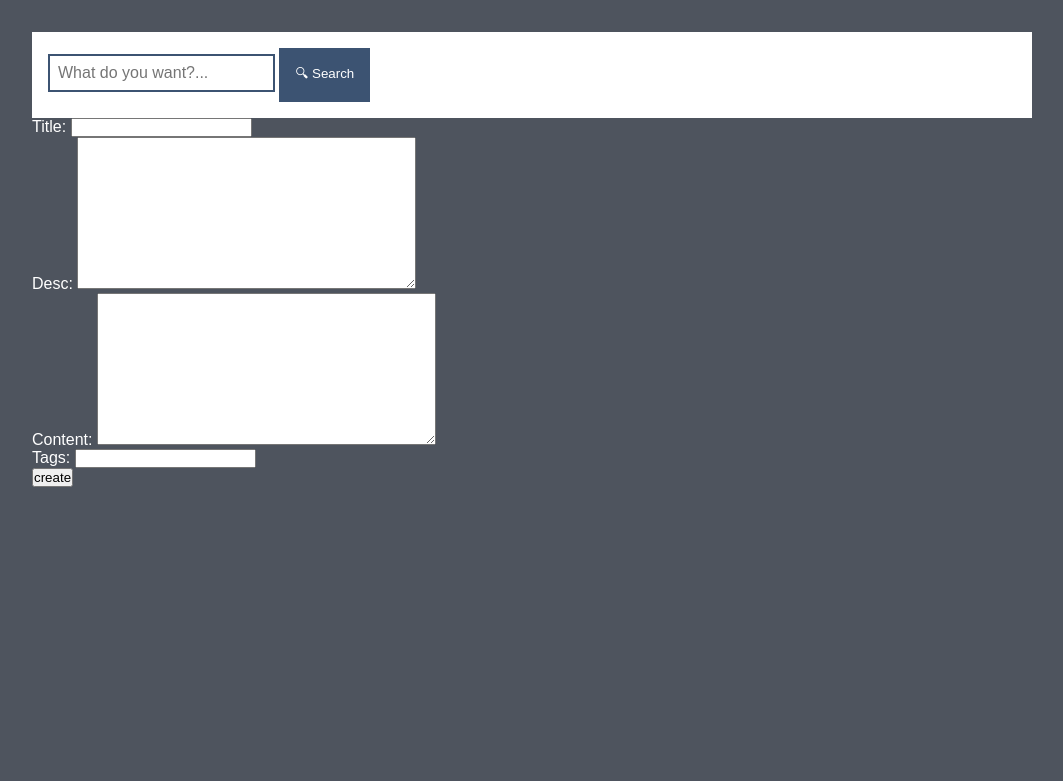
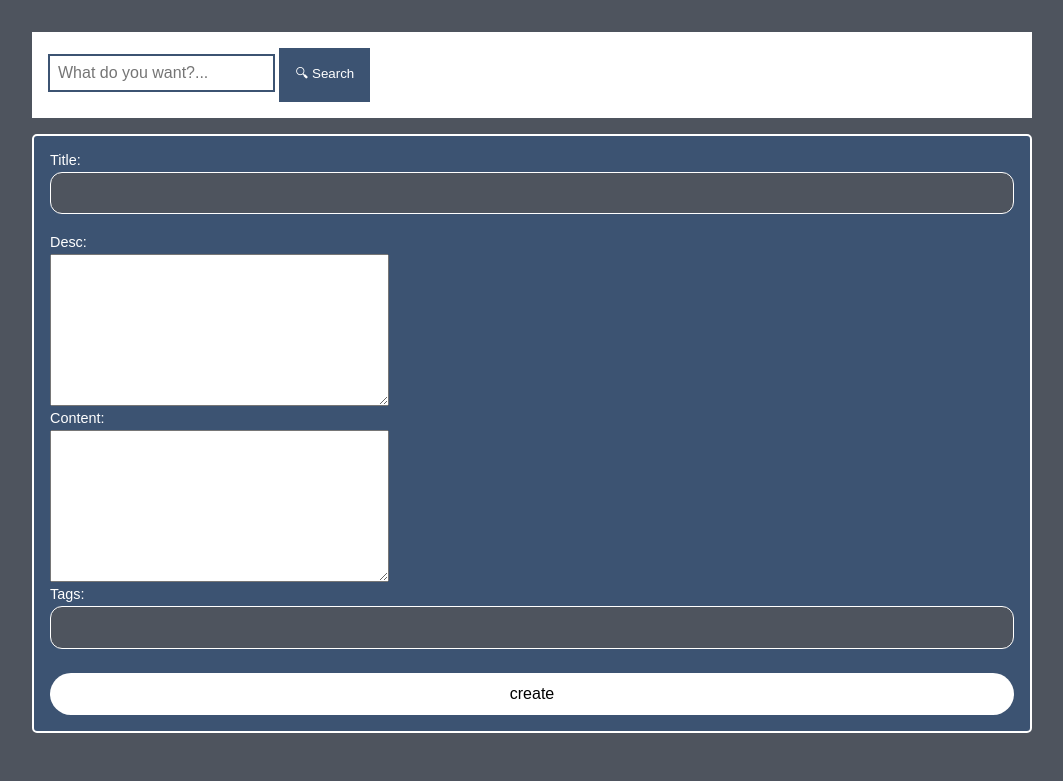
Before and after one commit to araxabd/academic-notes-organizer, a Django app: a page that uses project/templates/notes/note_create.html in a window 1280 px wide. Shown: the part 67-848 px from the top of the page, without its empty margins (108-1171 px from the left). Before the commit the page ends 554 px from the top, so only its background shows below. Run offline with Django 5.2, Linux system fonts and the light colour scheme; a user stored in the database is signed in; tables that the repository leaves empty hold one stand-in row (values such as "Sample post").

Commit message:
better create forms styles and change the login-form class to common-form

```diff
--- a/project/static/styles.css
+++ b/project/static/styles.css
@@ -144,7 +144,7 @@ body {
       margin-bottom: 1.8rem;
 }
 
-.login-form label {
+.common-form label {
       display: block;
       font-size: 0.9rem;
       font-weight: 500;
@@ -152,7 +152,7 @@ body {
       margin-bottom: 0.25rem;
 }
 
-.login-form input {
+.common-form input {
       width: 100%;
       padding: 0.7rem 0.9rem;
       font-size: 1rem;
@@ -164,13 +164,13 @@ body {
       outline: none;
 }
 
-.login-form input:focus {
+.common-form input:focus {
       border-color: #6c7a91;
       background: white;
       box-shadow: 0 0 0 3px rgba(0, 0, 0, 0.02);
 }
 
-.login-form button {
+.common-form button {
       width: 100%;
       padding: 0.75rem;
       font-size: 1rem;
@@ -184,12 +184,12 @@ body {
       margin-top: 0.25rem;
 }
 
-.login-form button:hover {
+.common-form button:hover {
 	background: var(--back);
 	color: var(--text);
 }
 
-.login-form button:active {
+.common-form button:active {
       transform: scale(0.98);
 }
 
@@ -220,12 +220,12 @@ body {
 		font-size: 1.4rem;
 	}
 
-	.login-form input {
+	.common-form input {
 		padding: 0.65rem 0.8rem;
 		font-size: 0.95rem;
 	}
 
-	.login-form button {
+	.common-form button {
 		padding: 0.7rem;
 		font-size: 0.95rem;
 	}
@@ -298,9 +298,11 @@ body {
 	font-size: 1.5rem;
 }
 
-.add-note-btn {
+.add-btn {
 	display: block;
 	background: var(--text);
+	margin: 1rem;
+	padding: 0.5rem;
 	color: var(--fore);
 	border: 2px solid var(--fore);
 	font-size: 1.25rem;
@@ -309,7 +311,7 @@ body {
 	cursor: pointer;
 }
 
-.add-note-btn:hover {
+.add-btn:hover {
 	background: var(--fore);
 	color: var(--text);
 	border-color: var(--text);
@@ -353,3 +355,13 @@ body {
 .searchbar button:hover {
 	box-shadow: 2px 2px 2px black;
 }
+
+.create-box {
+	background: var(--fore);
+	color: var(--text);
+	border-radius: 5px;
+	border: 2px solid var(--text);
+	padding: 1rem;
+	width: 100%;
+	margin-top: 1rem;
+}
--- a/project/templates/courses/course_detail.html
+++ b/project/templates/courses/course_detail.html
@@ -7,7 +7,7 @@
 
 
 <h4>{{ course.desc }}</h4>
-<a href="{% url 'notes:create' course.id %}" class="add-note-btn">+ add note</a>
+<a href="{% url 'notes:create' course.id %}" class="add-btn">+ add note</a>
 {% for note in notes %}
 <a href="{% url 'notes:detail' note.id %}" class="note">
 	<h5>{{ note.title }}</h5>
--- a/project/templates/courses/course_list.html
+++ b/project/templates/courses/course_list.html
@@ -1,5 +1,8 @@
 {% extends '../base.html' %}
 {% block content %}
+
+<a href="{% url 'courses:create' %}" class="add-btn">+ add course</a>
+
 {% for course in courses %}
 <div class="course">
 	<h2>{{ course.title }}</h2>
--- a/project/templates/notes/note_create.html
+++ b/project/templates/notes/note_create.html
@@ -1,11 +1,12 @@
 {% extends '../base.html' %}
 
 {% block content %}
-
-<form method="POST">
-	{% csrf_token %}
-	{{ form.as_p }}
-	<button type="submit">create</button>
-</form>
+<div class="create-box">
+	<form method="POST" class="common-form">
+		{% csrf_token %}
+		{{ form.as_p }}
+		<button type="submit">create</button>
+	</form>
+</div>
 
 {% endblock %}
--- a/project/templates/users/user_login.html
+++ b/project/templates/users/user_login.html
@@ -5,7 +5,7 @@
 <div class="login-box">
 	<h2>Login</h2>
 	<p class="err">This is some error message. blah blah blah. i want to write error messages here.. this is wonderful, isn't it?</p>
-	<form method="POST" class="login-form">
+	<form method="POST" class="common-form">
 		{% csrf_token %}
 		{{ form.as_p }}
 		<button type="submit">Login</button>
--- a/project/templates/users/user_signup.html
+++ b/project/templates/users/user_signup.html
@@ -5,7 +5,7 @@
 <div class="login-box">
 	<h2>Signup</h2>
 	<p class="err">This is some error message. blah blah blah. i want to write error messages here.. this is wonderful, isn't it?</p>
-	<form method="POST" class="login-form">
+	<form method="POST" class="common-form">
 		{% csrf_token %}
 		{{ form.as_p }}
 		<button type="submit">Signup</button>
```
Also changed, not shown: project/templates/courses/course_create.html (+8 -8 lines).
